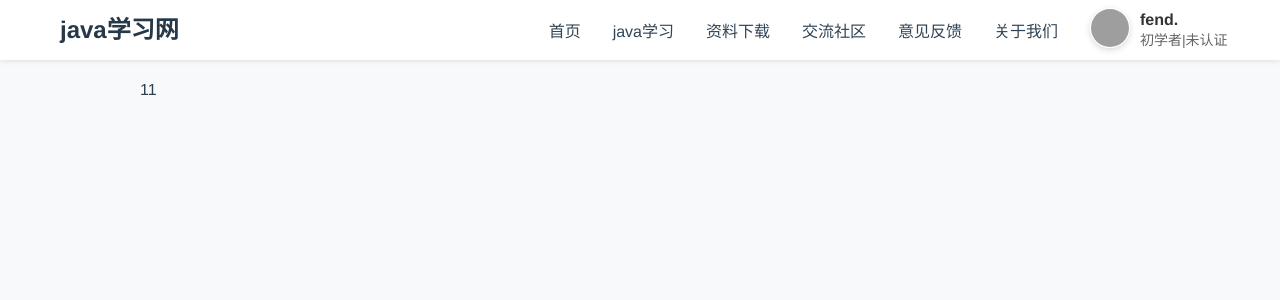
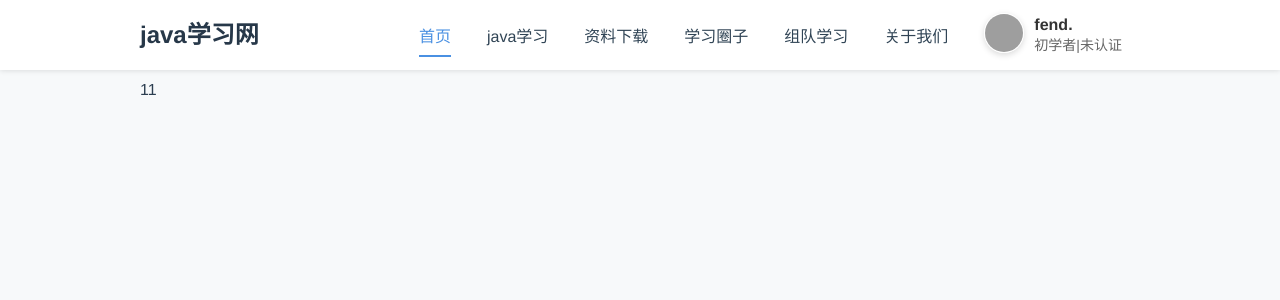
Before and after one commit to hmzgit/java-study, a Vue app: page /study#/home in a window 1280 px wide. Shown: the top 300 px of the page. Built offline with nearby package versions, Linux system fonts and the light colour scheme; grey boxes are pictures that could not be loaded.

Commit message:
修复bug

```diff
--- a/src/layout/components/header.vue
+++ b/src/layout/components/header.vue
@@ -1,20 +1,15 @@
 <template>
     <header id="header">
+        <div class="container flex-align">
             <a class="logo-font">java学习网</a>
             <ul id="nav">
-      <li v-for="item in list" :key="item.title" class="nav-dropdown-container">
-        <router-link class="nav-link" :to="item.link">{{
-          item.title
-        }}</router-link>
+                <li v-for="(item, index) in list" :key="item.title" :class="active == index ? 'active' : ''" @click="changeNav(index)" class="nav-dropdown-container">
+                    <router-link class="nav-link" :to="item.link">{{ item.title }}</router-link>
                 </li>
 
                 <li class="nav-dropdown-container personal-info">
                     <div class="left">
-          <img
-            class="head"
-            src="https://mirror-gold-cdn.xitu.io/168e09bdb66bcf662a4?imageView2/1/w/100/h/100/q/85/format/webp/interlace/1"
-            alt=""
-          />
+                        <img class="head" src="https://mirror-gold-cdn.xitu.io/168e09bdb66bcf662a4?imageView2/1/w/100/h/100/q/85/format/webp/interlace/1" alt="" />
                     </div>
                     <div class="right">
                         <p class="title">fend.</p>
@@ -27,19 +22,18 @@
                     <ul class="nav-dropdown">
                         <li>
                             <a class="nav-link">
-              <i class="iconfont icon-gerenzhuyeyeye"></i>
                                 <span>我的主页</span>
                             </a>
                         </li>
                         <li>
                             <a class="nav-link">
-              <i class="iconfont icon-tuichudenglu"></i>
                                 <span>退出登陆</span>
                             </a>
                         </li>
                     </ul>
                 </li>
             </ul>
+        </div>
     </header>
 </template>
 
@@ -47,38 +41,46 @@
 export default {
     data() {
         return {
+            active: 0,
             list: [
                 {
-          title: "首页",
-          link: "/",
+                    title: '首页',
+                    link: '/'
                 },
                 {
-          title: "java学习",
-          link: "/study",
+                    title: 'java学习',
+                    link: '/study'
                 },
                 {
-          title: "资料下载",
-          link: "/download",
+                    title: '资料下载',
+                    link: '/download'
                 },
                 {
-          title: "交流社区",
-          link: "/comunication",
+                    title: '学习圈子',
+                    link: '/comunication'
                 },
                 {
-          title: "意见反馈",
-          link: "/feedback",
+                    title: ' 组队学习',
+                    link: '/feedback'
                 },
                 {
-          title: "关于我们",
-          link: "/about",
-        },
-      ],
+                    title: '关于我们',
+                    link: '/about'
+                }
+            ]
         };
     },
     props: {},
-  methods: {},
     created() {},
     mounted() {},
+    methods: {
+        changeNav(index) {
+            console.log(111);
+            if (index != this.active) {
+                this.active = index;
+            }
+        }
+    }
 };
 </script>
 <style rel="stylesheet/scss" lang="scss" scoped>
@@ -88,22 +90,21 @@ export default {
     top: 0;
     background-color: #fff;
     transition: background-color 0.3s ease-in-out;
-  padding: 10px 60px;
+    padding: 0 60px;
     z-index: 20;
-  box-shadow: 0 1px 5px rgba(0,0,0,.11);
-}
+    box-shadow: 0 1px 5px rgba(0, 0, 0, 0.11);
 
-@media screen and (max-width: 1000px) {
-  #header {
-    display: none;
-  }
-}
+    .container {
+        position: relative;
+        width: 1000px;
+        height: 70px;
+        margin: 0 auto;
 
         .logo-font {
             font-size: 1.5em;
             line-height: 40px;
             color: #273849;
-  font-family: "Dosis", "Source Sans Pro", "Helvetica Neue", Arial, sans-serif;
+            font-family: 'Dosis', 'Source Sans Pro', 'Helvetica Neue', Arial, sans-serif;
             font-weight: bold;
         }
 
@@ -111,60 +112,91 @@ export default {
             list-style-type: none;
             margin: 0;
             padding: 0;
-  position: fixed;
-  right: 30px;
-  top: 10px;
-  height: 40px;
+            position: absolute;
+            right: 0;
+            top: 0;
+            height: 70px;
             display: flex;
             align-items: center;
 
             & .nav-dropdown-container {
-    padding-right: 0.8em;
-
                 .nav-link {
                     cursor: pointer;
                     padding-bottom: 3px;
                     white-space: nowrap;
+
+                    &:hover {
+                        color: rgb(81, 147, 221);
+                    }
+                }
+            }
+
+            & .active .nav-link {
+                color: rgb(74, 144, 226);
+                transition: all 0.3s ease;
+
+                &:after {
+                    content: ' ';
+                    display: block;
+                    position: absolute;
+                    left: 0;
+                    bottom: -10px;
+                    width: 100%;
+                    height: 2px;
+                    background: rgb(74, 144, 226);
                 }
             }
 
             & li {
                 display: inline-block;
                 position: relative;
-    margin: 0 0.6em;
+                margin: 0 18px;
             }
 
             & .nav-dropdown {
                 display: none;
-    max-height: calc(100vh - 61px);
-    overflow-y: auto;
+                background-color: #fff;
+                right: 0;
+                line-height: 1.8;
                 position: absolute;
-    top: 105%;
-    right: 15px;
-    background-color: #fff;
+                top: 45px;
+                width: 120px;
+                z-index: 11;
+                box-shadow: 0 1px 4px rgba(0, 0, 0, 0.15);
+                box-sizing: border-box;
+                border-radius: 5px;
+                text-align: center;
                 padding: 10px 0;
-    border: 1px solid #ddd;
-    border-bottom-color: #ccc;
-    text-align: left;
-    border-radius: 4px;
-    white-space: nowrap;
+
+                &:before {
+                    background: #fff none repeat scroll 0 0;
+                    box-shadow: -1px -1px 3px -1px rgba(0, 0, 0, 0.15);
+                    content: '';
+                    display: block;
+                    height: 10px;
+                    left: 82px;
+                    position: absolute;
+                    top: -12px;
+                    transform: rotate(45deg) translate(6px, 6px);
+                    width: 10px;
+                }
 
                 & li {
-      line-height: 2em;
+                    width: 100%;
+                    height: 48px;
+                    line-height: 48px;
                     margin: 0;
-      display: block;
+                    font-size: 14px;
+                    padding: 0 10px;
+                    color: #555;
+
+                    &:hover {
+                        background-color: #f7f7f7;
+                        color: rgb(74, 144, 226);
                     }
 
-    & a {
-      display: flex;
-      align-items: center;
-      padding: 0 24px 0 20px;
-
-      .icon-gerenzhuyeyeye,
-      .icon-tuichudenglu {
-        font-size: 20px;
-        color: #b2bac2;
-        margin-right: 8px;
+                    &:hover a {
+                        color: rgb(74, 144, 226);
                     }
                 }
             }
@@ -182,6 +214,7 @@ export default {
                 border: 1px solid #fff;
                 box-shadow: 0 2px 6px 0 rgba(0, 0, 0, 0.15);
                 margin-right: 10px;
+                cursor: pointer;
             }
 
             .right {
@@ -194,6 +227,7 @@ export default {
                 .level {
                     font-size: 14px;
                     color: #666;
+                    cursor: pointer;
                 }
             }
 
@@ -201,4 +235,12 @@ export default {
                 display: block;
             }
         }
+    }
+}
+
+@media screen and (max-width: 1000px) {
+    #header {
+        display: none;
+    }
+}
 </style>
--- a/src/pages/study/components/sidebar/SidebarMenu.vue
+++ b/src/pages/study/components/sidebar/SidebarMenu.vue
@@ -177,6 +177,7 @@ export default {
 
         .sidebar-link {
             color: #4f5959;
+            font-size: 16px;
         }
 
         .sidebar-link.current {
--- a/src/pages/study/components/sidebar/SidebarMenuItem.vue
+++ b/src/pages/study/components/sidebar/SidebarMenuItem.vue
@@ -1,15 +1,15 @@
 <template>
     <ul class="menu-sub">
         <li v-for="(child, _index) in item.childs" :key="_index">
-            <a @click.prevent="clickEventTwo(_index)" href="" class="sidebar-link" :class="active == _index ? 'active' : ''">{{child.title}}</a>
-            <sidebar-menu-item v-if="active == _index && (child.childs && child.childs.length)" :active="threeActive" :item="child" @select="onSelectItem" />
+            <a @click.prevent="clickEventTwo(_index)" class="sidebar-link" :class="active == _index ? 'active' : ''">{{ child.title }}</a>
+            <sidebar-menu-item v-if="active == _index && child.childs && child.childs.length" :active="threeActive" :item="child" @select="onSelectItem" />
         </li>
     </ul>
 </template>
 
 <script>
 export default {
-  name: "SidebarMenuItem",
+    name: 'SidebarMenuItem',
     data() {
         return {
             threeActive: -1
@@ -34,7 +34,7 @@ export default {
         // 选中第二层
         clickEventTwo(index) {
             if (index != this.active) {
-        this.$emit("select", index);
+                this.$emit('select', index);
             }
         },
 
@@ -45,5 +45,4 @@ export default {
     }
 };
 </script>
-<style>
-</style>
+<style></style>
```
Also changed, not shown: src/assets/icon/iconfont.css (+28 -26 lines), src/assets/style/sidebar-menu.scss (deleted, +0 -61 lines). Lines whose indentation alone changed are shown as unchanged.
